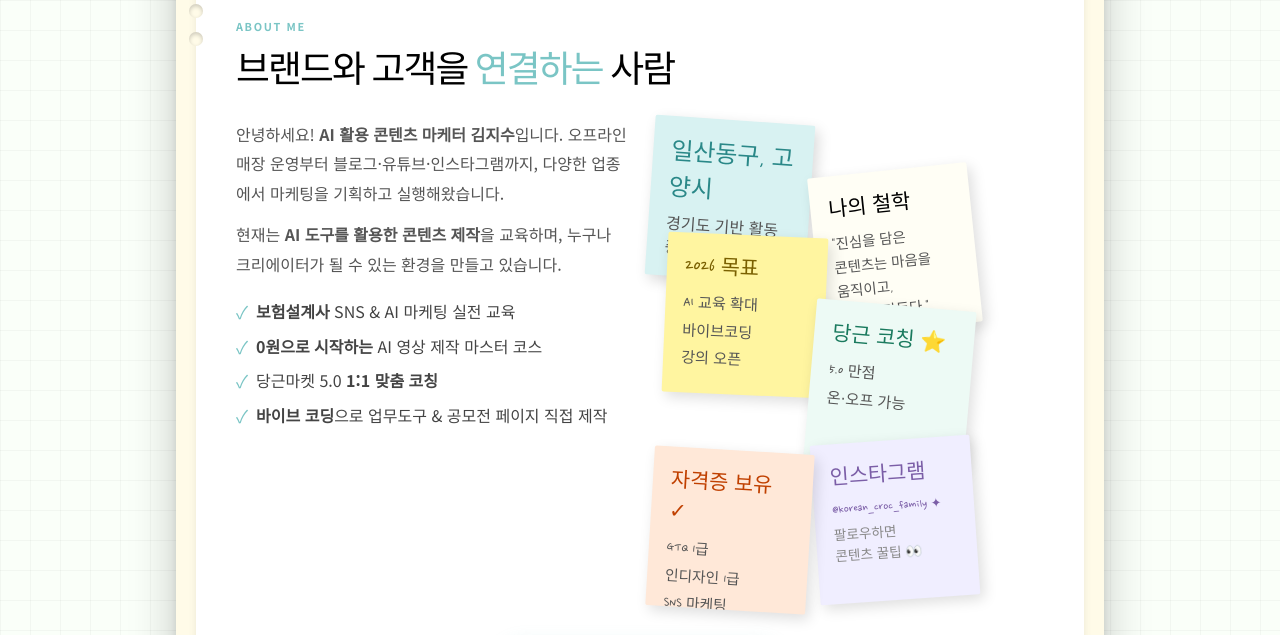
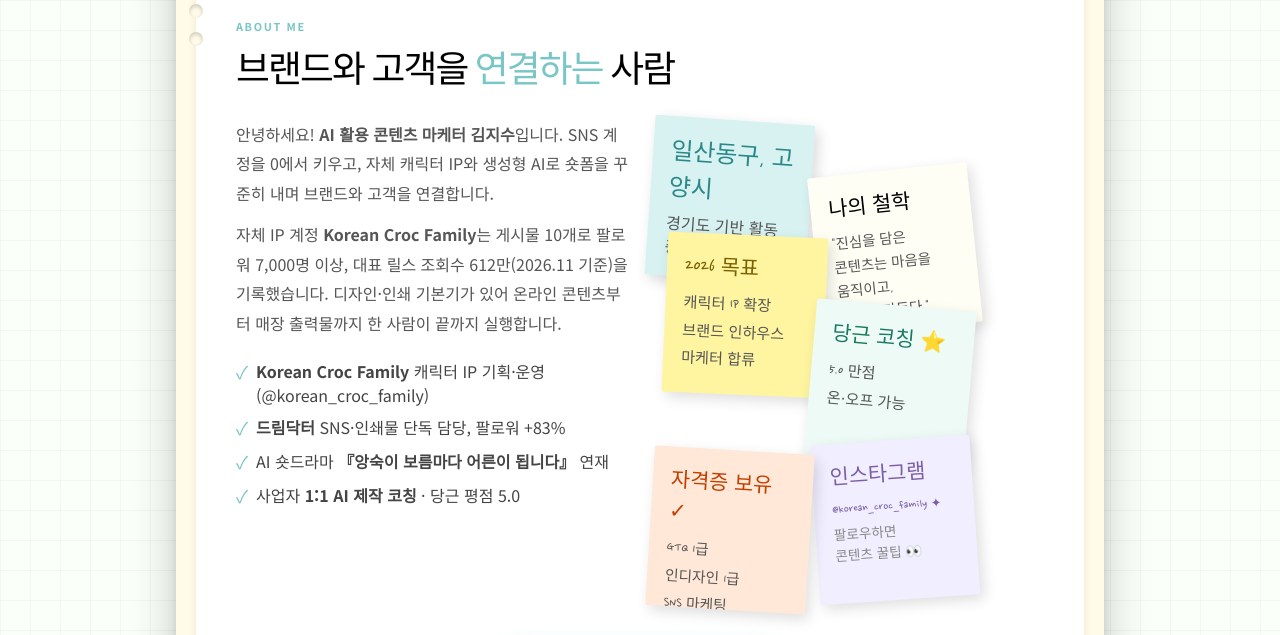
Before and after one commit to mymama0928-hue/jisoo-portfolio, a plain HTML site: page index.html in a window 1280 px wide. Shown: the part 1020-1655 px from the top of the page. Drawn offline with nearby package versions, Linux system fonts and the light colour scheme.

Commit message:
소개 본문을 마케터 기준으로 교체 (계정 성장 실적·IP·코칭 중심)
Co-Authored-By: Claude Fable 5.1 <noreply@anthropic.com>

```diff
--- a/index.html
+++ b/index.html
@@ -400,13 +400,13 @@
     <h2 style="font-size:clamp(1.5rem,4vw,2.3rem);margin-bottom:22px;">브랜드와 고객을 <span style="white-space:nowrap"><span style="color:#7AC5C5;">연결하는</span> 사람</span></h2>
     <div class="g2">
       <div>
-        <p style="color:#555;line-height:1.85;margin-bottom:12px;">안녕하세요! <strong>AI 활용 콘텐츠 마케터 김지수</strong>입니다. 오프라인 매장 운영부터 블로그·유튜브·인스타그램까지, 다양한 업종에서 마케팅을 기획하고 실행해왔습니다.</p>
-        <p style="color:#555;line-height:1.85;margin-bottom:20px;">현재는 <strong>AI 도구를 활용한 콘텐츠 제작</strong>을 교육하며, 누구나 크리에이터가 될 수 있는 환경을 만들고 있습니다.</p>
+        <p style="color:#555;line-height:1.85;margin-bottom:12px;">안녕하세요! <strong>AI 활용 콘텐츠 마케터 김지수</strong>입니다. SNS 계정을 0에서 키우고, 자체 캐릭터 IP와 생성형 AI로 숏폼을 꾸준히 내며 브랜드와 고객을 연결합니다.</p>
+        <p style="color:#555;line-height:1.85;margin-bottom:20px;">자체 IP 계정 <strong>Korean Croc Family</strong>는 게시물 10개로 팔로워 7,000명 이상, 대표 릴스 조회수 612만(2026.11 기준)을 기록했습니다. 디자인·인쇄 기본기가 있어 온라인 콘텐츠부터 매장 출력물까지 한 사람이 끝까지 실행합니다.</p>
         <div style="display:flex;flex-direction:column;gap:8px;">
-          <div style="display:flex;gap:8px;align-items:flex-start;"><span style="color:#7AC5C5;flex-shrink:0;font-size:1.1rem;">✓</span><p style="color:#444;word-break:keep-all;"><strong>보험설계사</strong> SNS &amp; AI 마케팅&nbsp;실전 교육</p></div>
-          <div style="display:flex;gap:8px;align-items:flex-start;"><span style="color:#7AC5C5;flex-shrink:0;font-size:1.1rem;">✓</span><p style="color:#444;"><strong>0원으로 시작하는</strong> AI 영상 제작 마스터 코스</p></div>
-          <div style="display:flex;gap:8px;align-items:flex-start;"><span style="color:#7AC5C5;flex-shrink:0;font-size:1.1rem;">✓</span><p style="color:#444;">당근마켓 5.0 <strong>1:1 맞춤 코칭</strong></p></div>
-          <div style="display:flex;gap:8px;align-items:flex-start;"><span style="color:#7AC5C5;flex-shrink:0;font-size:1.1rem;">✓</span><p style="color:#444;"><strong>바이브 코딩</strong>으로 업무도구 &amp; 공모전 페이지 직접 제작</p></div>
+          <div style="display:flex;gap:8px;align-items:flex-start;"><span style="color:#7AC5C5;flex-shrink:0;font-size:1.1rem;">✓</span><p style="color:#444;word-break:keep-all;"><strong>Korean Croc Family</strong> 캐릭터 IP 기획·운영 (@korean_croc_family)</p></div>
+          <div style="display:flex;gap:8px;align-items:flex-start;"><span style="color:#7AC5C5;flex-shrink:0;font-size:1.1rem;">✓</span><p style="color:#444;"><strong>드림닥터</strong> SNS·인쇄물 단독 담당, 팔로워 +83%</p></div>
+          <div style="display:flex;gap:8px;align-items:flex-start;"><span style="color:#7AC5C5;flex-shrink:0;font-size:1.1rem;">✓</span><p style="color:#444;">AI 숏드라마 <strong>『앙숙이 보름마다 어른이 됩니다』</strong> 연재</p></div>
+          <div style="display:flex;gap:8px;align-items:flex-start;"><span style="color:#7AC5C5;flex-shrink:0;font-size:1.1rem;">✓</span><p style="color:#444;">사업자 <strong>1:1 AI 제작 코칭</strong> · 당근 평점 5.0</p></div>
         </div>
       </div>
       <div style="position:relative;height:490px;min-width:260px;">
@@ -423,7 +423,7 @@
         <!-- 포스트잇 3: 2026 목표 -->
         <div class="sticky pink" style="position:absolute;top:115px;left:15px;width:160px;height:160px;overflow:hidden;transform:rotate(2.5deg);box-shadow:4px 5px 14px rgba(0,0,0,0.13);z-index:3;">
           <p class="hw" style="font-size:1.3rem;color:#7a6000;margin-bottom:8px;">2026 목표</p>
-          <p class="hw" style="font-size:0.95rem;color:#555;line-height:1.8;">AI 교육 확대<br/>바이브코딩<br/>강의 오픈</p>
+          <p class="hw" style="font-size:0.95rem;color:#555;line-height:1.8;">캐릭터 IP 확장<br/>브랜드 인하우스<br/>마케터 합류</p>
         </div>
         <!-- 포스트잇 4: 당근 코칭 -->
         <div class="sticky green" style="position:absolute;top:185px;left:160px;width:160px;height:160px;overflow:hidden;transform:rotate(5deg);box-shadow:4px 5px 14px rgba(0,0,0,0.13);z-index:4;">
```
